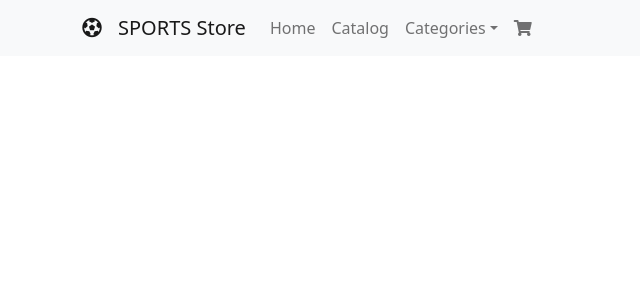
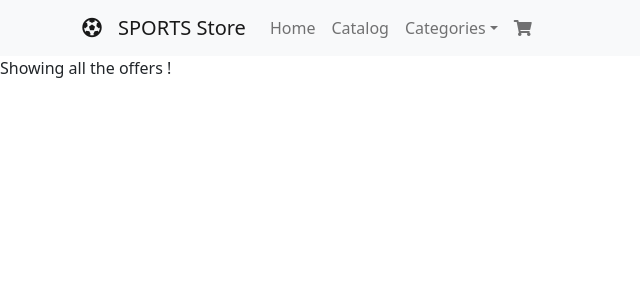
Before and after one commit to frossler/frossl-ecommerce, a React (Create React App) app: page / in a window 1280 px wide. Shown: the top 300 px of the page, without its empty margins (0-640 px from the left). Built offline with nearby package versions, Linux system fonts and the light colour scheme.

Commit message:
ItemListContainer fixes

```diff
--- a/src/App.js
+++ b/src/App.js
@@ -4,14 +4,14 @@ import 'bootstrap/dist/css/bootstrap.min.css';
 
 // Components:
 import Header from './components/header/Header';
-
+import ItemListContainer from './components/itemlistcontainer/ItemListContainer';
 
 
 function App() {
   return (
         <>
         <Header />
-
+        <ItemListContainer id="offers" />
         </>
 
 
--- /dev/null
+++ b/src/components/itemlistcontainer/ItemListContainer.jsx
@@ -0,0 +1,12 @@
+import React from "react";
+
+const ItemListContainer = (props) => {
+
+    console.log(props)
+
+    return (
+        <p>Showing all the {props.id} !</p>
+    )
+}
+
+export default ItemListContainer
```
